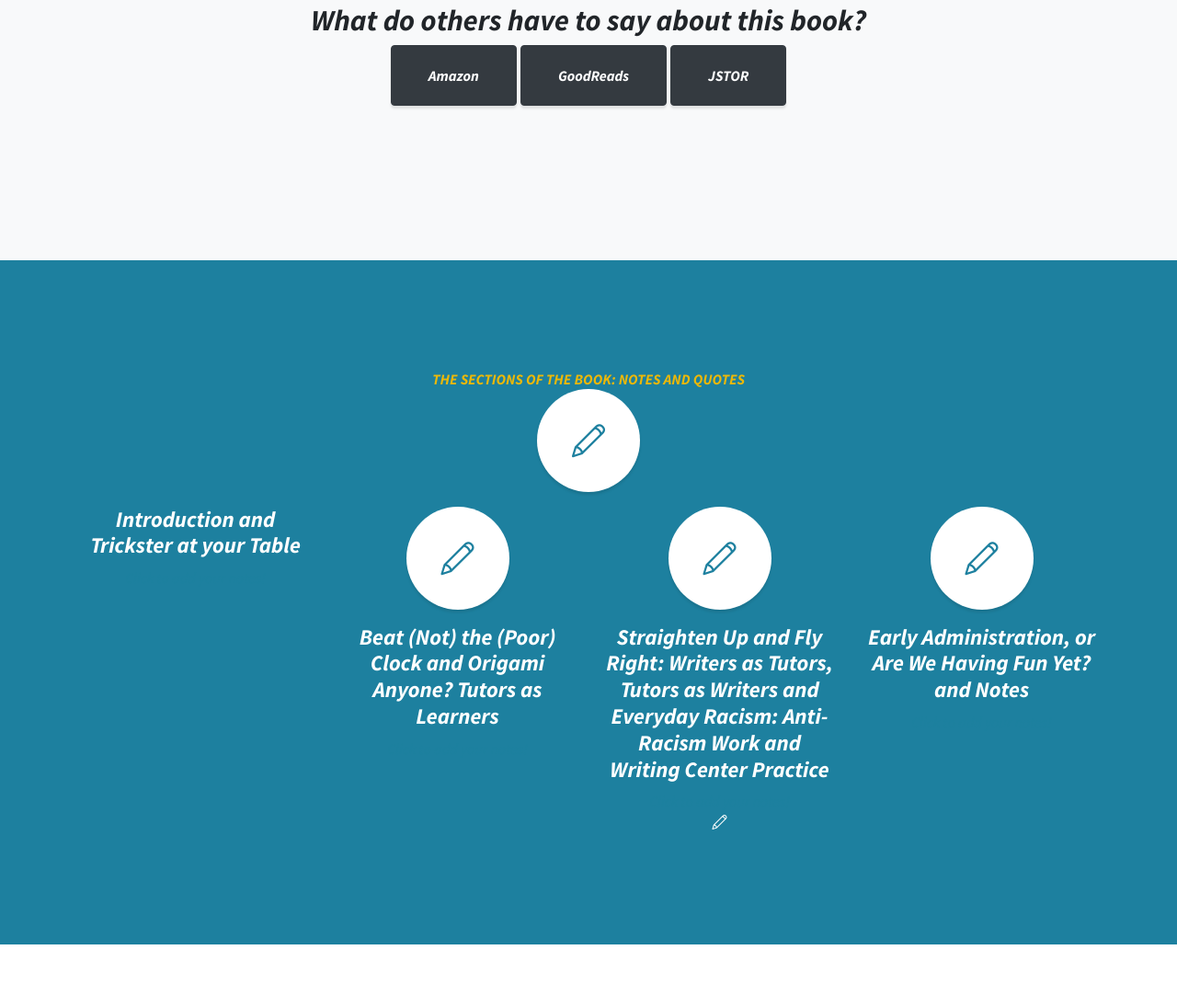
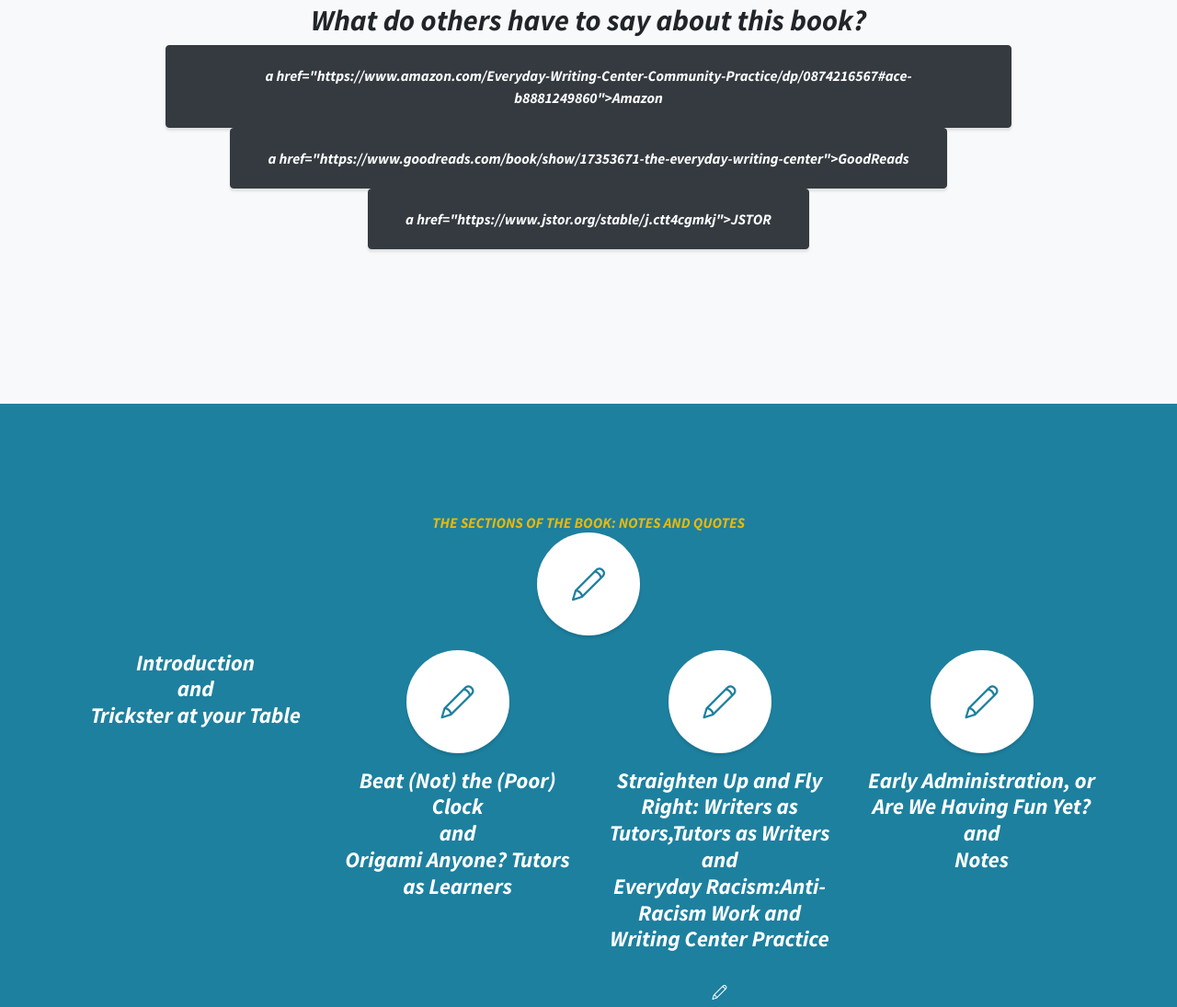
Before and after one commit to kpebbles/The-Everyday-Writing-Center, a website: page index.html in a window 1280 px wide. Shown: the part 917-2012 px from the top of the page at 92% size. Drawn offline with nearby package versions, Linux system fonts and the light colour scheme; files that its build step writes are made by us from their sources.

Commit message:
Update index.html

```diff
--- a/index.html
+++ b/index.html
@@ -32,13 +32,13 @@
   <nav id="sidebar-wrapper">
     <ul class="sidebar-nav">
       <li class="sidebar-brand">
-        <a class="js-scroll-trigger" href="#page-top">The Everyday Writing Center: A community of practices</a>
+        <a class="js-scroll-trigger" href="#page-top">Entry</a>
       </li>
       <li class="sidebar-nav-item">
         <a class="js-scroll-trigger" href="#page-top">Home</a>
       </li>
       <li class="sidebar-nav-item">
-        <a class="js-scroll-trigger" href="#about">Reviews and Online Book</a>
+        <a class="js-scroll-trigger" href="#about">Information</a>
       </li>
       <li class="sidebar-nav-item">
         <a class="js-scroll-trigger" href="#services">Purpose</a>
@@ -49,9 +49,9 @@
   <!-- Header -->
   <header class="masthead d-flex">
     <div class="container text-center my-auto">
-      <h1 class="mb-1">The Everyday Writing Center: A community of practices</h1>
+      <h1 class="mb-1"><center>The Everyday Writing Center: A community of practices</center></h1>
       <h3 class="mb-5">
-        <em><center>By Anne Ellen Geller, Michael Eodice, Frankie Condon, Meg Carroll, and Elizabeth H. Boquet<em>
+        <em><center>By Anne Ellen Geller, Michael Eodice, Frankie Condon, Meg Carroll, and Elizabeth H. Boquet</center><em>
       </h3>
       <a class="btn btn-primary btn-xl js-scroll-trigger" href="#about">Tell me more!</a>
     </div>
@@ -60,14 +60,14 @@
 
   <!-- About -->
   <section class="content-section bg-light" id="about">
-    <div class="container text-center">
+    <div class="container text-center my-auto">
       <div class="row">
         <div class="col-lg-10 mx-auto">
-          <h2>What do others have to say about this book?</h2>
+          <h2><center>What do others have to say about this book?</center></h2>
           <p class="lead mb-5">
-          <a class="btn btn-dark btn-xl js-scroll-trigger" href="https://www.amazon.com/Everyday-Writing-Center-Community-Practice/dp/0874216567#ace-b8881249860">Amazon</a>
-          <a class="btn btn-dark btn-xl js-scroll-trigger" href="https://www.goodreads.com/book/show/17353671-the-everyday-writing-center">GoodReads</a>
-          <a class="btn btn-dark btn-xl js-scroll-trigger" href="https://www.jstor.org/stable/j.ctt4cgmkj">JSTOR</a>
+          <a class="btn btn-dark btn-xl js-scroll-trigger"> a href="https://www.amazon.com/Everyday-Writing-Center-Community-Practice/dp/0874216567#ace-b8881249860">Amazon</a></a>
+          <a class="btn btn-dark btn-xl js-scroll-trigger"> a href="https://www.goodreads.com/book/show/17353671-the-everyday-writing-center">GoodReads</a></a>
+          <a class="btn btn-dark btn-xl js-scroll-trigger"> a href="https://www.jstor.org/stable/j.ctt4cgmkj">JSTOR</a></a>
         </div>
       </div>
     </div>
@@ -75,9 +75,9 @@
 
   <!-- Services -->
   <section class="content-section bg-primary text-white text-center" id="services">
-    <div class="container">
+    <div class="container text-center my-auto">
       <div class="content-section-heading">
-        <h3 class="text-secondary mb-0">The Sections of the Book: Notes and Quotes</h3>
+        <h3 class="text-secondary mb-0"><center>The Sections of the Book: Notes and Quotes</center></h3>
           <span class="service-icon rounded-circle mx-auto mb-3">
             <i class="icon-pencil"></i>
         <h2 class="mb-5"></h2>
@@ -85,38 +85,33 @@
       <div class="row">
         <div class="col-lg-3 col-md-6 mb-5 mb-lg-0">
           <h4>
-            <strong>Introduction</strong>
+            <strong><center>Introduction</center></strong>
             <strong>and</strong>
-            <strong>Trickster at your Table</strong>
+            <strong><center>Trickster at your Table</center></strong>
           </h4>
-          <p class="text-faded mb-0"><a href="https://docs.google.com/document/d/1x5VzzWkuBxIkfN9WnEpTU85VOHpRSE90TVn3REvOIIY/edit?usp=sharing">Click to add your notes!</a></p>
+          <p class="text-faded mb-0"><a href="https://docs.google.com/document/d/1x5VzzWkuBxIkfN9WnEpTU85VOHpRSE90TVn3REvOIIY/edit?usp=sharing">Notes!</a></p>
         </div>
         <div class="col-lg-3 col-md-6 mb-5 mb-lg-0">
           <span class="service-icon rounded-circle mx-auto mb-3">
             <i class="icon-pencil"></i>
           </span>
           <h4>
-            <strong>Beat (Not) the (Poor) Clock</strong>
-            <strong>and</strong>
-            <strong>Origami Anyone? Tutors as Learners </strong>
+            <strong><center>Beat (Not) the (Poor) Clock</center></strong>
+            <strong><center>and</center></strong>
+            <strong><center>Origami Anyone? Tutors as Learners</center></strong>
           </h4>
-          <p class="text-faded mb-0"><a href="https://docs.google.com/document/d/11dOCsxeaeLVC3BY8ENS7PhvMJTJL3HwBs07ltsu6xQM/edit?usp=sharing">Click to add your notes!</a></p>
+          <p class="text-faded mb-0"><a href="https://docs.google.com/document/d/11dOCsxeaeLVC3BY8ENS7PhvMJTJL3HwBs07ltsu6xQM/edit?usp=sharing">Notes!</a></p>
         </div>
         <div class="col-lg-3 col-md-6 mb-5 mb-md-0">
           <span class="service-icon rounded-circle mx-auto mb-3">
             <i class="icon-pencil"></i>
           </span>
           <h4>
-            <strong>Straighten Up</strong>
-            <strong>and Fly Right:</strong>
-            <strong>Writers as Tutors,</strong>
-            <strong>Tutors as Writers</strong>
-            <strong>and</strong>
-            <strong>Everyday Racism:</strong>
-            <strong>Anti-Racism Work and</strong>
-            <strong>Writing Center Practice</strong>
+            <strong><center>Straighten Up and Fly Right: Writers as Tutors,Tutors as Writers</center></strong>
+            <strong><center>and</center></strong>
+            <strong><center>Everyday Racism:Anti-Racism Work and Writing Center Practice</center></strong>
           </h4>
-          <p class="text-faded mb-0"><a href="https://docs.google.com/document/d/1y_ecvSe8Zni5GwM6w_VX2xWqTLvMua-NqHHIyHtotwc/edit?usp=sharing">Click to add your notes!</a></p>
+          <p class="text-faded mb-0"><a href="https://docs.google.com/document/d/1y_ecvSe8Zni5GwM6w_VX2xWqTLvMua-NqHHIyHtotwc/edit?usp=sharing">Notes!</a></p>
              <i class="icon-pencil"></i>
         </div>
         <div class="col-lg-3 col-md-6">
@@ -124,12 +119,11 @@
              <i class="icon-pencil"></i>
           </span>
           <h4>
-            <strong>Early Administration,</strong>
-            <strong>or Are We Having Fun Yet?</strong>
-            <and>and</strong>
-            <strong>Notes</strong>
+            <strong><center>Early Administration, or Are We Having Fun Yet?<center></strong>
+            <strong><center>and</center></strong>
+            <strong><center>Notes</center></strong>
           </h4>
-          <p class="text-faded mb-0"><a href="https://docs.google.com/document/d/1sdKAHrZdDg98zo-B9vqfRgff0NRCGml3r1klvusK9K4/edit?usp=sharing">Click to add your notes!</a></p>
+          <p class="text-faded mb-0"><a href="https://docs.google.com/document/d/1sdKAHrZdDg98zo-B9vqfRgff0NRCGml3r1klvusK9K4/edit?usp=sharing">Notes!</a></p>
         </div>
       </div>
     </div>
@@ -146,7 +140,7 @@
           </a>
         </li>
       </ul>
-      <p class="text-muted small mb-0">Copyright &copy; Kenlea Pebbles on The Everyday Writing Center: a community practice 2020</p>
+      <p class="text-muted small mb-0">Copyright &copy; Kenlea Pebbles 2020</p>
     </div>
   </footer>
 
```
